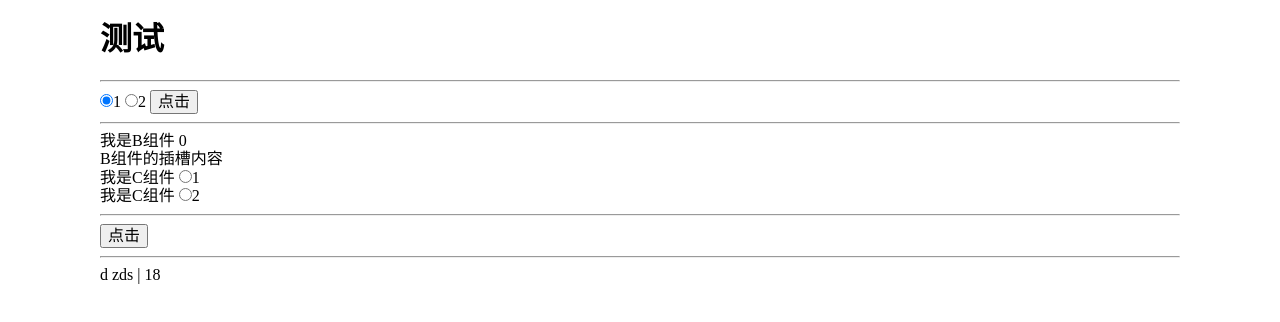
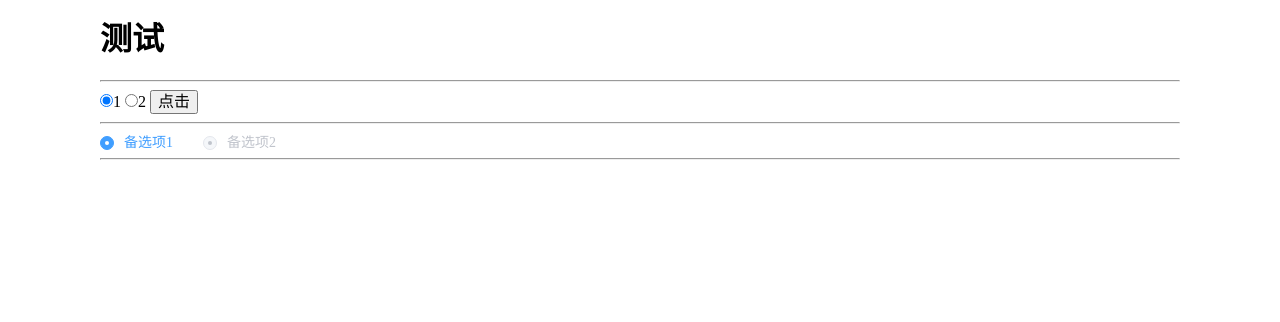
Before and after one commit to WebZ66/yk-design, a Vue app in the folder yk-design-ui/: page /test in a window 1280 px wide. Shown: the top 322 px of the page. Built offline with nearby package versions, Linux system fonts and the light colour scheme.

Commit message:
完成radio

```diff
--- a/yk-design-ui/src/components/radio/src/index.vue
+++ /dev/null
@@ -1,28 +0,0 @@
-<template>
-  <div :class="bem()">
-    <label>
-      <input type="radio" />
-      <span :class="bem('label', ['s'])">特殊的</span>
-    </label>
-    <div class="s">123</div>
-  </div>
-</template>
-
-<script lang="ts" setup>
-import { ref, reactive } from 'vue'
-import { createCssScope } from '@/utils/bem'
-
-const bem = createCssScope('radio')
-
-defineOptions({
-  name: 'yk-radio',
-})
-</script>
-
-<style lang="scss" scoped>
-@use '../style/radio.scss' as radio;
-.s {
-  color: #fff;
-  background-color: radio.$radio-color;
-}
-</style>
--- a/yk-design-ui/src/components/radio/src/radio.vue
+++ b/yk-design-ui/src/components/radio/src/radio.vue
@@ -1,51 +1,38 @@
 <template>
-  <label :class="bem([size], { disabled })" role="radio">
-    <!-- 原生的radio想要实现同一组，必须绑定相同的name，在vue中v-model就简化了这个操作，只需要绑定相同的modelValue即可 -->
-    <input
-      type="radio"
-      v-model="modelValue"
-      :value="props.label"
-      @change="handleChange"
-      :disabled="disabled"
-    />
-    <span
-      v-if="props.type == 'radio'"
-      :class="
-        bem('box', {
-          checked: isChecked,
-          disabled,
-        })
-      "
-    ></span>
-    <span :class="bem('label', { checked: isChecked })">
+  <label role="radio" :class="bem([], { disabled, solid }, { isChecked })">
+    <span :class="bem('input', [], {}, { isChecked })">
+      <span :class="bem('inner')"></span>
+      <input type="radio" :class="bem('original')" />
+    </span>
+    <span :class="bem('label')">
       <slot></slot>
     </span>
   </label>
 </template>
 
-<script setup lang="ts">
-import { ref, reactive, computed, onMounted, watch } from 'vue'
+<script lang="ts" setup>
+import { ref, reactive, computed } from 'vue'
 import { RadioProps, radioEmits } from './radio'
 import { createCssScope } from '@/utils/bem'
-import { useRadio } from './useRadio'
+
 defineOptions({
-  name: 'yk-radio',
+  name: 'YkRadio',
 })
 const bem = createCssScope('radio')
+const emits = defineEmits(['update:modelValue', 'change'])
 const props = withDefaults(defineProps<RadioProps>(), {
   solid: false,
   type: 'radio',
   size: 'l',
+  disabled: false,
 })
-console.log('props', props.modelValue) //props自身是响应式变量，属性值从来不是，它是shallowRef。因此需要子通知父，才能修改props
-const emits = defineEmits(radioEmits)
-const { modelValue } = useRadio(props, emits)
-//通过v-model的绑定modelValue和预订值label判断是否选中
-const isChecked = computed(() => modelValue.value === props.label)
+function handleClick() {
+  isChecked.value = !isChecked.value
+}
 
-const handleChange = () => {
-  console.log('modelValue', modelValue)
-}
+const isChecked = ref(true)
 </script>
 
-<style scoped></style>
+<style lang="scss" scoped>
+@import '../style/radio.scss';
+</style>
--- a/yk-design-ui/src/components/radio/style/radio.scss
+++ b/yk-design-ui/src/components/radio/style/radio.scss
@@ -1,6 +1,97 @@
-$radio-color:#000;
-.yk-radio{
-    width: 30px;
-    height: 30px;
-    background-color: red;
+.yk-radio {
+  color: #606266;
+  font-weight: 500;
+  line-height: 1;
+  position: relative;
+  cursor: pointer;
+  display: inline-block;
+  white-space: nowrap;
+  outline: none;
+  font-size: 14px;
+  margin-right: 30px;
+
+  &__input {
+    white-space: nowrap;
+    height: 14px;
+    cursor: pointer;
+    outline: none;
+    display: inline-block;
+    line-height: 1;
+    position: relative;
+    vertical-align: middle;
+    &.isChecked {
+      .yk-radio__inner {
+        border-color: #409eff;
+        background: #409eff;
+        &::after {
+          transform: translate(-50%, -50%) scale(1);
+        }
+      }
+    }
+  }
+
+  &__inner {
+    border: 1px solid #dcdfe6;
+    border-radius: 100%;
+    width: 14px;
+    height: 14px;
+    background-color: #fff;
+    position: relative;
+    cursor: pointer;
+    display: inline-block;
+    box-sizing: border-box;
+    &::after {
+      width: 4px;
+      height: 4px;
+      border-radius: 100%;
+      background-color: #fff;
+      content: '';
+      position: absolute;
+      left: 50%;
+      top: 50%;
+      transform: translate(-50%, -50%) scale(0);
+      transition: transform 0.15s ease-in;
+    }
+  }
+  &__original {
+    opacity: 0;
+    outline: none;
+    position: absolute;
+    z-index: -1;
+    top: 0;
+    left: 0;
+    right: 0;
+    bottom: 0;
+    margin: 0;
+  }
+
+  &__label {
+    font-size: 14px;
+    padding-left: 10px;
+    vertical-align: middle;
+  }
+  &.isChecked {
+    .yk-radio__label {
+      color: #409eff;
+    }
+  }
+  &--disabled.isChecked {
+    .yk-radio__inner {
+      background-color: #f5f7fa;
+      border-color: #e4e7ed;
+      &::after {
+        background-color: #c0c4cc;
+      }
+      .yk-radio__label {
+        color: #c0c4cc;
+      }
+    }
+    .yk-radio__inner {
+      cursor: not-allowed;
+    }
+    .yk-radio__label {
+      color: #c0c4cc;
+      cursor: not-allowed;
+    }
+  }
 }
--- a/yk-design-ui/src/utils/bem.ts
+++ b/yk-design-ui/src/utils/bem.ts
@@ -14,14 +14,21 @@ type BEMModifier =
   | (string | undefined | number)[]
   | Record<string, boolean | undefined | number | string>
 
+type ExtraStatus = Record<string, boolean | undefined | string>
+
 /**
  * @description:
  * @param prefixClass:接收的类名前缀
  * @param modifierObject:状态对象 (可以是数组也可以是对象)
  * @return {*}
  */
-const createModifier = (prefixClass: string, modifierObject: object) => {
+const createModifier = (
+  prefixClass: string,
+  modifierObject: object,
+  extraStatus?: ExtraStatus
+) => {
   let modifiers: string[] = []
+
   if (isArray(modifierObject)) {
     modifiers = modifierObject
       .map((modifier) => {
@@ -41,6 +48,15 @@ const createModifier = (prefixClass: string, modifierObject: object) => {
         return `${prefixClass}--${modifier}`
       })
       .filter(Boolean)
+  }
+  if (isObject(extraStatus)) {
+    const extra = Object.entries(extraStatus)
+      .map(([key, value]) => {
+        if (!value) return ''
+        return key
+      })
+      .filter(Boolean)
+    modifiers.push(...extra)
   }
   return modifiers
 }
@@ -65,7 +81,8 @@ export const createCssScope = (prefix: string, identity = 'yk') => {
   return (
     elementOrModifier?: BEMElement | BEMModifier,
     modifier?: BEMModifier,
-    modifierLater?: BEMModifier
+    modifierLater?: BEMModifier,
+    extraStatus?: ExtraStatus
   ) => {
     //bem() 如果不传入元素或者状态，直接返回块名
     if (!elementOrModifier) return prefixClass
@@ -84,17 +101,19 @@ export const createCssScope = (prefix: string, identity = 'yk') => {
         element,
         ...createModifier(element, modifier),
         ...createModifier(element, modifierLater!),
+        ...createModifier(element, {}, extraStatus),
       ]
     }
     /*
      * bem({ disabled }) // button button--disabled
      */
-    //如果首个元素不是字符，确定传入的是状态，需要返回块名 + 块名--状态名
+    //如果首个元素不是字符，确定传入的是状态，需要返回块名 + 块名--状态名 可能是[] 或者是 {}
     else {
       return [
         prefixClass,
         ...createModifier(prefixClass, elementOrModifier as BEMModifier),
         ...createModifier(prefixClass, modifier!),
+        ...createModifier(prefixClass, {}, modifierLater as ExtraStatus),
       ]
     }
   }
--- a/yk-design-ui/src/views/Test/A.vue
+++ b/yk-design-ui/src/views/Test/A.vue
@@ -1,39 +1,14 @@
 <template>
   <div>
-    <radio-group v-model="radio" @change="handleChange">
-      <yk-radio :label="1"></yk-radio>
-      <yk-radio :label="2"></yk-radio>
-    </radio-group>
-    <button @click="addClick">点击</button>
-
+    <yk-radio :label="1">备选项1</yk-radio>
+    <yk-radio disabled :label="2">备选项2</yk-radio>
     <hr />
-    <!-- <yk-radio v-model="radio2" :label="3"></yk-radio>
-    <yk-radio v-model="radio2" :label="4"></yk-radio> -->
-    <D :person="person" />
   </div>
 </template>
 
 <script lang="ts" setup>
 import { ref, reactive, provide, watch } from 'vue'
-import RadioGroup from './B.vue'
-import YkRadio from './C.vue'
-import D from './D.vue'
-
-const radio = ref(0)
-const radio2 = ref(3)
-
-const person = reactive({
-  name: 'zds',
-  age: 18,
-})
-
-function addClick() {
-  person.age++
-}
-
-function handleChange(newValue) {
-  console.log(newValue)
-}
+import YkRadio from '@/components/radio/src/radio.vue'
 </script>
 
 <style scoped></style>
--- a/yk-design-ui/src/views/Test/D.vue
+++ /dev/null
@@ -1,28 +0,0 @@
-<template>
-  <div>d {{ name }} | {{ age }}</div>
-</template>
-
-<script lang="ts" setup>
-import { ref, reactive, toRefs } from 'vue'
-const props = defineProps(['person'])
-//它返回的是一个objrefimpl对象，需要通过value来读取get  set value来修改props中的对象
-
-const { person } = toRefs(props)
-const { name, age } = toRefs(person.value)
-//props.person==person false
-/*
-可以这么理解:
-    person:{
-        get value(){
-            return props.person
-        }
-        set value(newValue){
-            props.person=newValue
-        }
-    }
-
-*/
-console.log(props.person == person.value) //true
-</script>
-
-<style scoped></style>
```
Also changed, not shown: yk-design-ui/src/components/radio/src/useRadio.ts (deleted, +0 -32 lines), yk-design-ui/src/components/radio/src/radio-group.vue (added).
